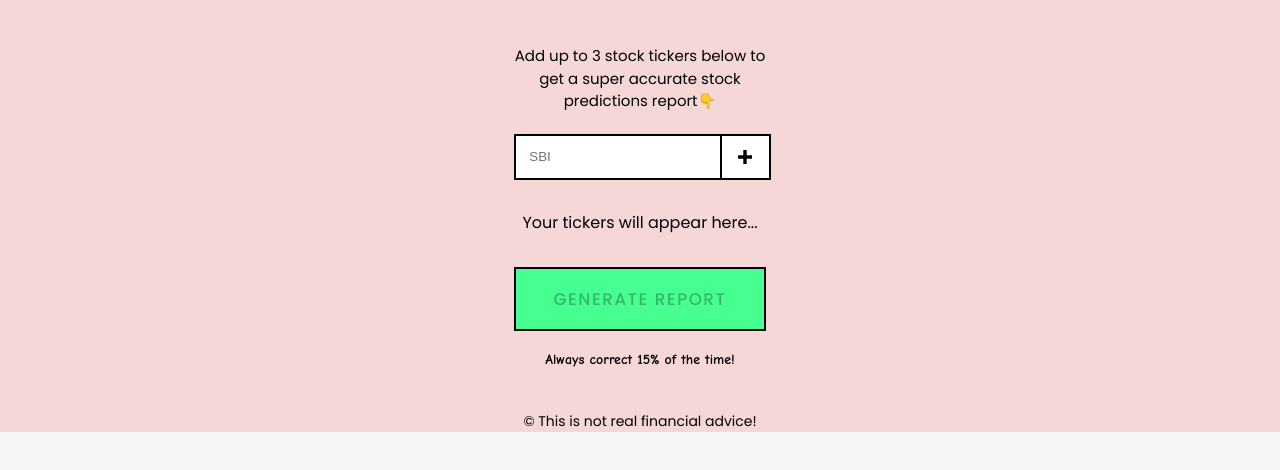
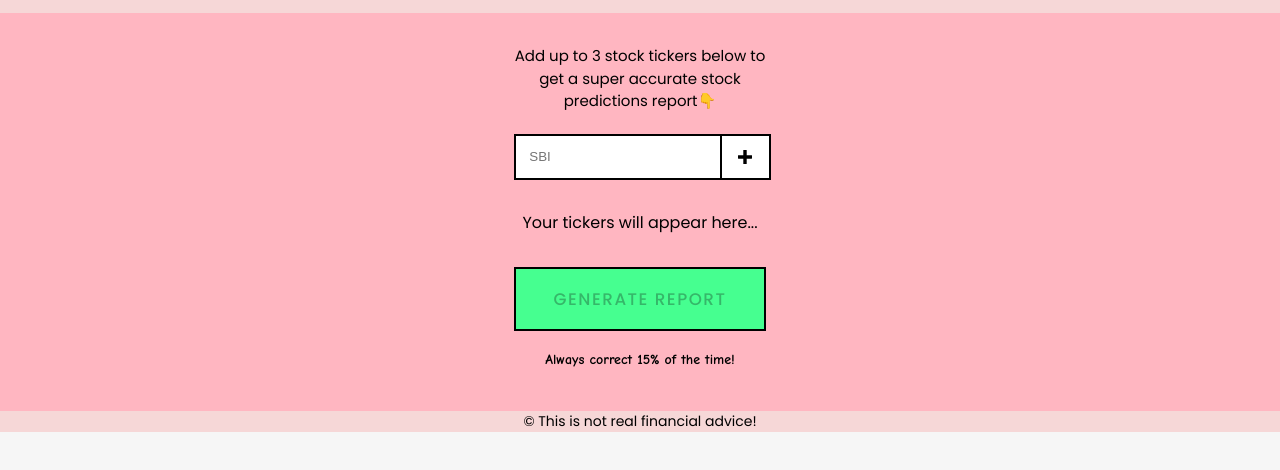
Before and after one commit to RebekahZx/Stock-Prediction, a plain HTML site: page index.html in a window 1280 px wide. Shown: the part 44-514 px from the top of the page. Drawn offline with Linux system fonts and the light colour scheme; a script that the page names is missing.

Commit message:
index.css

```diff
--- a/index.css
+++ b/index.css
@@ -24,7 +24,7 @@ header img {
 main {
     display: flex;
     justify-content: center;
-    background-color: #f6d7d7;
+    background-color: #FFB6C1;
 }
 
 /* Panels */
```
